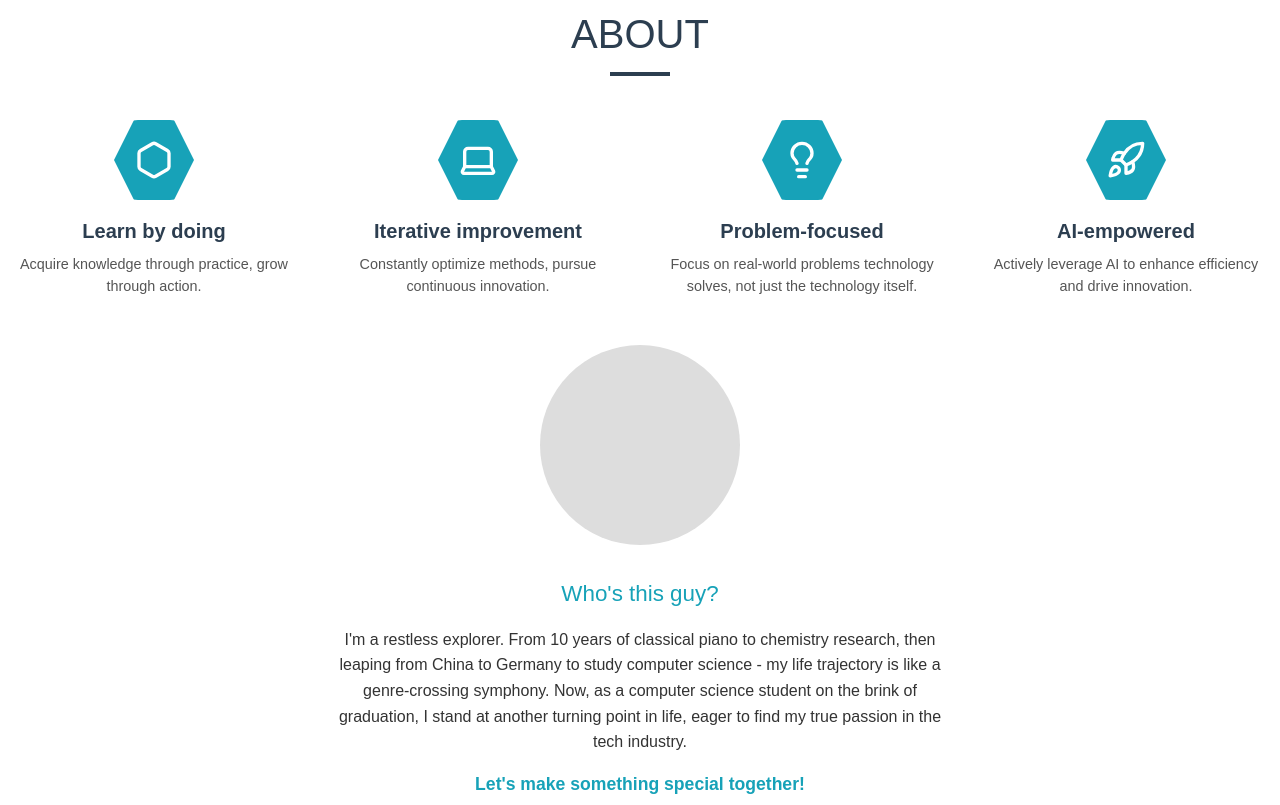
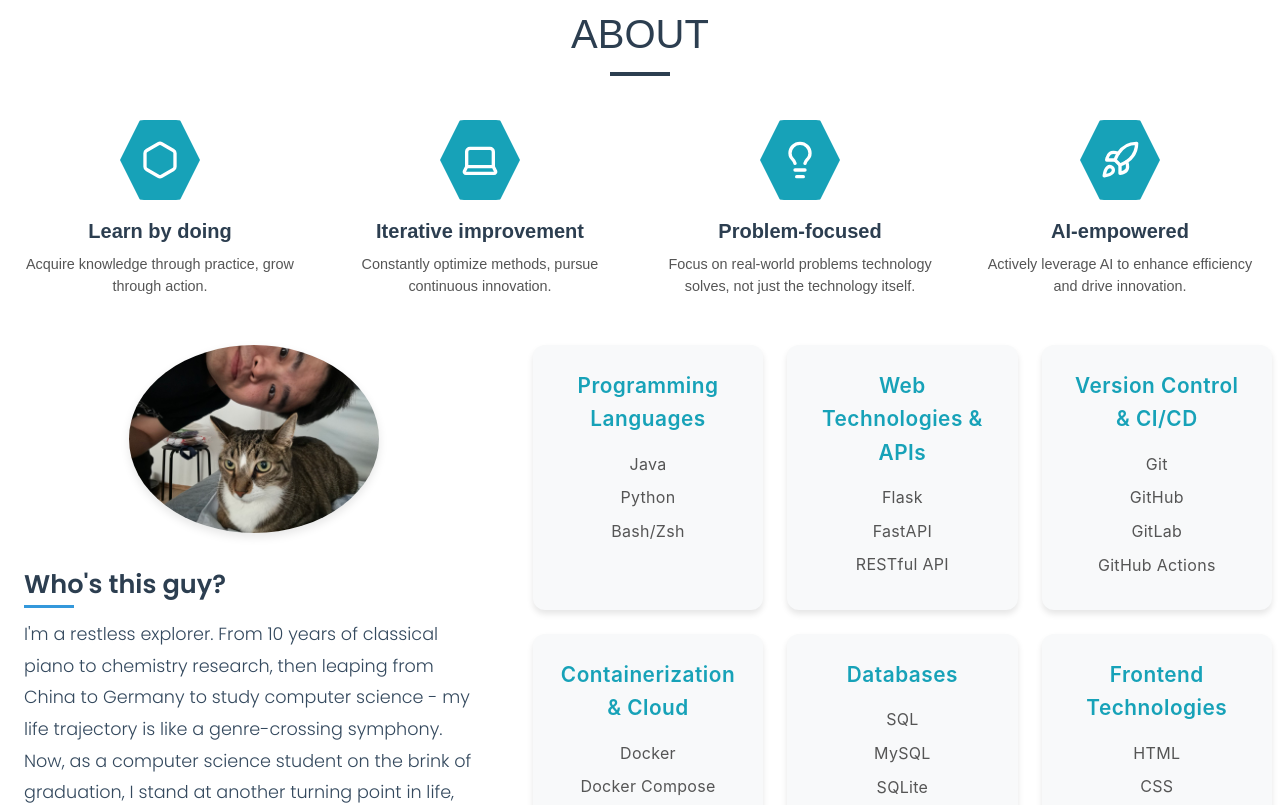
Before and after one commit to Londonplane/londonplane.github.io, a React (Create React App) app: page / in a window 1280 px wide. Shown: the part 860-1665 px from the top of the page. Built offline with nearby package versions, Linux system fonts and the light colour scheme; no server answers.

Commit message:
Update the layout of About components

```diff
--- a/src/components/About.js
+++ b/src/components/About.js
@@ -67,9 +67,13 @@ function About() {
         ></motion.span>
       </motion.h1>
       <Features />
-      <div className={styles.content}>
-        <PersonalIntro />
-        <TechStack />
+      <div className={styles.mainContent}>
+        <div className={styles.leftColumn}>
+          <PersonalIntro />
+        </div>
+        <div className={styles.rightColumn}>
+          <TechStack />
+        </div>
       </div>
     </section>
   );
--- a/src/components/About.module.css
+++ b/src/components/About.module.css
@@ -20,32 +20,89 @@
   bottom: -0.25rem;
   transform: translateX(-50%);
   height: 4px;
+  width: 50px;
   background-color: #2c3e50;
 }
 
-.content {
+.iconSection {
   display: flex;
-  flex-wrap: wrap;
+  justify-content: space-around;
+  margin-bottom: 3rem;
+}
+
+.iconItem {
+  text-align: center;
+  max-width: 200px;
+}
+
+.icon {
+  background-color: #5dade2;
+  width: 60px;
+  height: 60px;
+  border-radius: 50%;
+  display: flex;
+  justify-content: center;
+  align-items: center;
+  margin: 0 auto 1rem;
+}
+
+.iconTitle {
+  font-weight: bold;
+  margin-bottom: 0.5rem;
+}
+
+.iconDescription {
+  font-size: 0.9rem;
+  color: #555;
+}
+
+.mainContent {
+  display: flex;
   justify-content: space-between;
+  align-items: flex-start;
   gap: 2rem;
 }
 
-@media (min-width: 1024px) {
-  .content > * {
-      flex-basis: calc(50% - 1rem);
-      max-width: 630px;
-  }
+.leftColumn {
+  flex: 1;
+  max-width: 40%;
+}
+
+.rightColumn {
+  flex: 1.5;
+  max-width: 60%;
 }
 
 @media (max-width: 1023px) {
-  .content > * {
-      flex-basis: 100%;
-      max-width: 100%;
+  .iconSection {
+    flex-wrap: wrap;
+  }
+
+  .iconItem {
+    flex-basis: 50%;
+    margin-bottom: 2rem;
+  }
+
+  .mainContent {
+    flex-direction: column;
+  }
+
+  .leftColumn,
+  .rightColumn {
+    max-width: 100%;
   }
 }
 
 @media (max-width: 768px) {
   .about {
-      padding: 3rem 0.25rem;
+    padding: 3rem 0.25rem;
+  }
+
+  .title {
+    font-size: 2rem;
+  }
+
+  .iconItem {
+    flex-basis: 100%;
   }
 }
--- a/src/components/Features.js
+++ b/src/components/Features.js
@@ -27,6 +27,7 @@ const featureData = [
 
 const Features = () => {
   return (
+    <div className={styles.featuresWrapper}>
       <div className={styles.features}>
         {featureData.map((feature, index) => (
           <div key={index} className={styles.feature}>
@@ -38,6 +39,7 @@ const Features = () => {
           </div>
         ))}
       </div>
+    </div>
   );
 };
 
--- a/src/components/Features.module.css
+++ b/src/components/Features.module.css
@@ -1,3 +1,9 @@
+.featuresWrapper {
+  max-width: 1300px;
+  margin: 0 auto;
+  padding: 0 0.5rem;
+}
+
 .features {
   display: grid;
   grid-template-columns: repeat(4, 1fr);
--- a/src/components/PersonalIntro.js
+++ b/src/components/PersonalIntro.js
@@ -1,11 +1,16 @@
 import React from 'react';
 import styles from './PersonalIntro.module.css';
+import myPhoto from '../assets/images/profile-photo.jpeg';
 
 const PersonalIntro = () => {
   return (
     <div className={styles.personalIntro}>
-      <div className={styles.photoPlaceholder}>
-        {/* Photo placeholder */}
+      <div className={styles.photoContainer}>
+        {myPhoto ? (
+          <img src={myPhoto} alt="Portrait of the developer" className={styles.photo} />
+        ) : (
+          <div className={styles.photoPlaceholder}>Image not found</div>
+        )}
       </div>
       <div className={styles.introContent}>
         <h3 className={styles.question}>Who's this guy?</h3>
--- a/src/components/PersonalIntro.module.css
+++ b/src/components/PersonalIntro.module.css
@@ -1,39 +1,105 @@
+@import url('https://fonts.googleapis.com/css2?family=Poppins:wght@300;400;600&display=swap');
+
 .personalIntro {
   display: flex;
   flex-direction: column;
-    align-items: center;
-    text-align: center;
-    max-width: 600px;
+  max-width: 630px;
   margin: 0 auto;
+  font-family: 'Poppins', sans-serif;
+}
+
+.photoContainer {
+  width: 100%;
+  max-width: 250px;
+  margin: 0 auto 2rem auto;
+  border-radius: 50%;
+  overflow: hidden;
+  box-shadow: 0 4px 10px rgba(0, 0, 0, 0.1);
+}
+
+.photo {
+  width: 100%;
+  height: auto;
+  display: block;
+  transition: transform 0.3s ease;
+}
+
+.photo:hover {
+  transform: scale(1.05);
 }
 
 .photoPlaceholder {
-    width: 200px;
-    height: 200px;
-    background-color: #ddd;
-    border-radius: 50%;
-    margin-bottom: 2rem;
+  width: 100%;
+  height: 250px;
+  background-color: #f0f0f0;
+  display: flex;
+  justify-content: center;
+  align-items: center;
+  font-style: italic;
+  color: #666;
 }
 
 .introContent {
-    width: 100%;
+  text-align: left;
+  padding: 0 1rem;
 }
 
 .question {
-    color: #17a2b8;
+  color: #2c3e50;
   margin-bottom: 1rem;
+  font-size: 1.6rem;
+  font-weight: 600;
+  position: relative;
+  display: inline-block;
+}
+
+.question::after {
+  content: '';
+  position: absolute;
+  bottom: -5px;
+  left: 0;
+  width: 50px;
+  height: 3px;
+  background-color: #3498db;
+}
+
+.bio {
+  color: #34495e;
+  margin-bottom: 1.5rem;
+  font-size: 1.1rem;
+  line-height: 1.8;
+  font-weight: 300;
+}
+
+.callToAction {
+  color: #e74c3c;
+  font-weight: 600;
+  font-size: 1.2rem;
+  transition: color 0.3s ease;
+}
+
+.callToAction:hover {
+  color: #c0392b;
+}
+
+@media (max-width: 768px) {
+  .personalIntro {
+    max-width: 100%;
+  }
+
+  .photoContainer {
+    max-width: 200px;
+  }
+
+  .question {
     font-size: 1.4rem;
   }
 
   .bio {
-    color: #333;
-    margin-bottom: 1rem;
     font-size: 1rem;
-    line-height: 1.6;
   }
 
   .callToAction {
-    color: #17a2b8;
-    font-weight: bold;
     font-size: 1.1rem;
   }
+}
--- a/src/components/Projects.js
+++ b/src/components/Projects.js
@@ -61,8 +61,8 @@ const Projects = () => {
       title: "Personal Website",
       description: "Designed and developed a responsive personal website using React and Tailwind CSS to showcase my skills and projects.",
       skills: ["React", "Tailwind CSS", "Responsive Design"],
-      github: "https://github.com/yourusername/personal-website",
-      demo: "https://yourusername.github.io"
+      github: "https://github.com/Londonplane/londonplane.github.io",
+      demo: "https://londonplane.github.io/"
     },
     {
       title: "Library Management System",
--- a/src/components/TechStack.js
+++ b/src/components/TechStack.js
@@ -15,7 +15,6 @@ const TechStack = () => {
 
   return (
     <div className={styles.techStack}>
-      <h2 className={styles.title}>My Tech Stack</h2>
       <div className={styles.cardContainer}>
         {skills.map((skill, index) => (
           <SkillCard key={index} skill={skill} index={index} />
```
Lines whose indentation alone changed are shown as unchanged.
